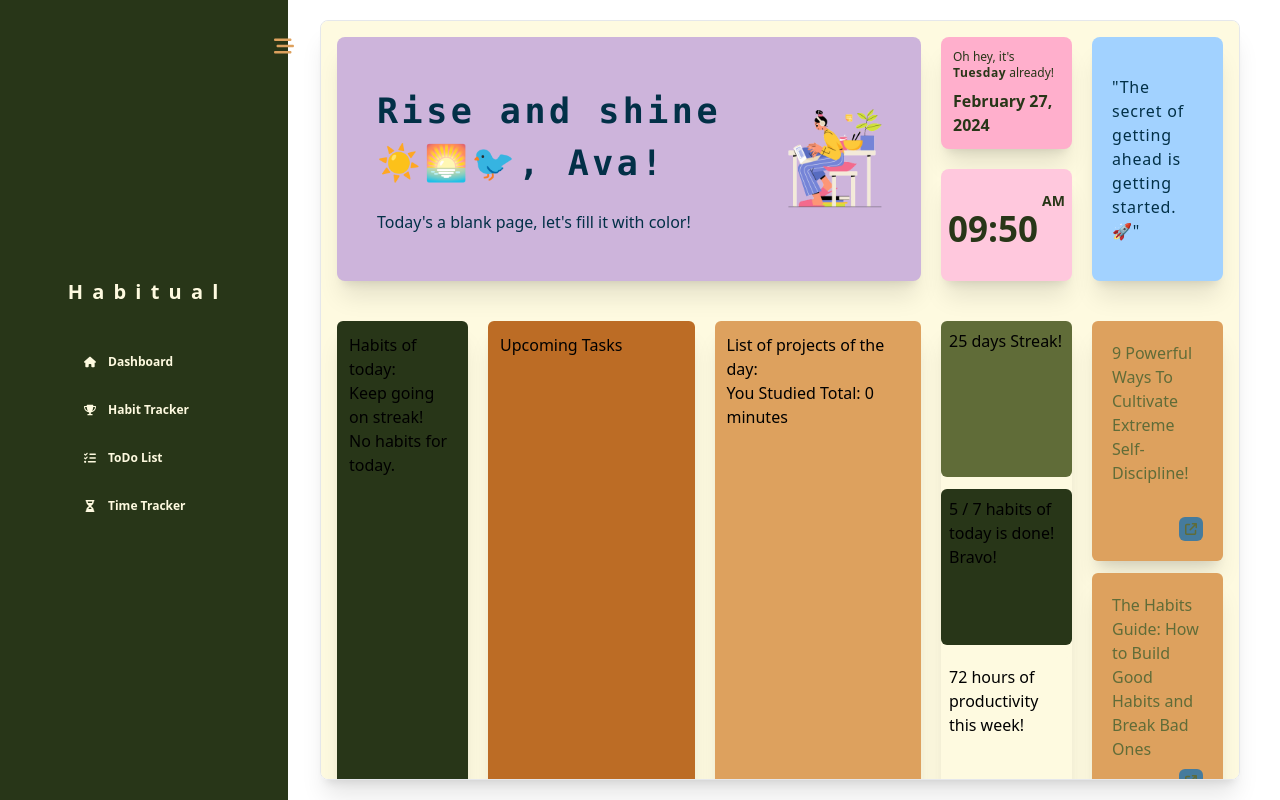
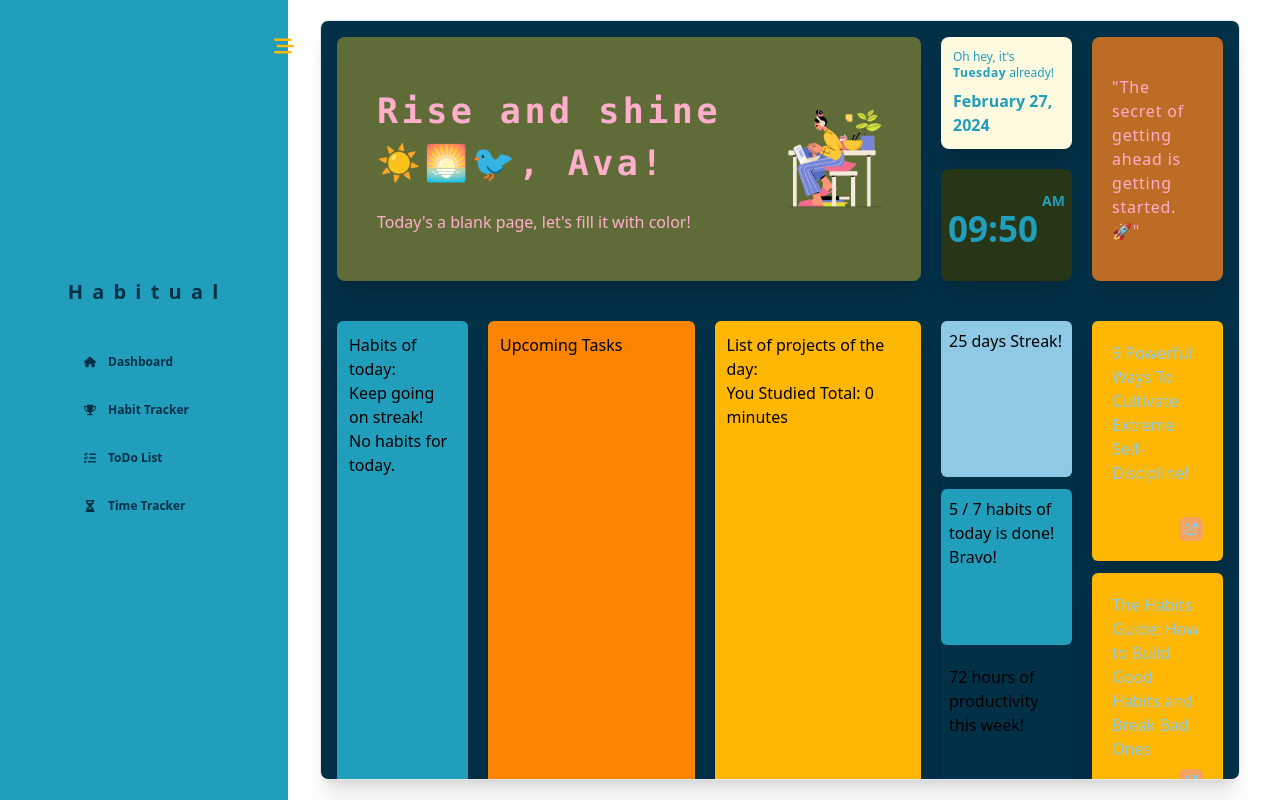
Before and after one commit to HitaBeeDev/Habitual, a React (Vite) app: page / in a window 1280 px wide. Built offline with nearby package versions, Linux system fonts and the light colour scheme.

Commit message:
tailwind

```diff
--- a/tailwind.config.js
+++ b/tailwind.config.js
@@ -4,35 +4,35 @@ export default {
   theme: {
     extend: {
       colors: {
-        colorA1: "#606c38",
-        colorA2: "#283618",
-        colorA3: "#fefae0",
-        colorA4: "#dda15e",
-        colorA5: "#bc6c25",
+        colorA1: "#8ecae6",
+        colorA2: "#219ebc",
+        colorA3: "#023047",
+        colorA4: "#ffb703",
+        colorA5: "#fb8500",
         ///////////////////////
-        colorB1: "#cdb4db",
-        colorB2: "#ffc8dd",
-        colorB3: "#ffafcc",
-        colorB4: "#bde0fe",
-        colorB5: "#a2d2ff",
+        colorB1: "#606c38",
+        colorB2: "#283618",
+        colorB3: "#fefae0",
+        colorB4: "#dda15e",
+        colorB5: "#bc6c25",
         ///////////////////////
-        colorC1: "#8ecae6",
-        colorC2: "#219ebc",
-        colorC3: "#023047",
-        colorC4: "#ffb703",
-        colorC5: "#fb8500",
+        colorC1: "#cdb4db",
+        colorC2: "#ffc8dd",
+        colorC3: "#ffafcc",
+        colorC4: "#bde0fe",
+        colorC5: "#a2d2ff",
         ///////////////////////
-        colorD1: "#e63946",
-        colorD2: "#f1faee",
-        colorD3: "#a8dadc",
-        colorD4: "#457b9d",
-        colorD5: "#1d3557",
+        colorD1: "#264653",
+        colorD2: "#2a9d8f",
+        colorD3: "#e9c46a",
+        colorD4: "#f4a261",
+        colorD5: "#e76f51",
         ///////////////////////
-        colorE1: "#222831",
-        colorE2: "#393E46",
-        colorE3: "#112D4E",
-        colorE4: "#F6F6F6",
-        colorE5: "#EEEEEE",
+        colorE1: "#ccd5ae",
+        colorE2: "#e9edc9",
+        colorE3: "#fefae0",
+        colorE4: "#faedcd",
+        colorE5: "#d4a373",
       },
     },
   },
```
